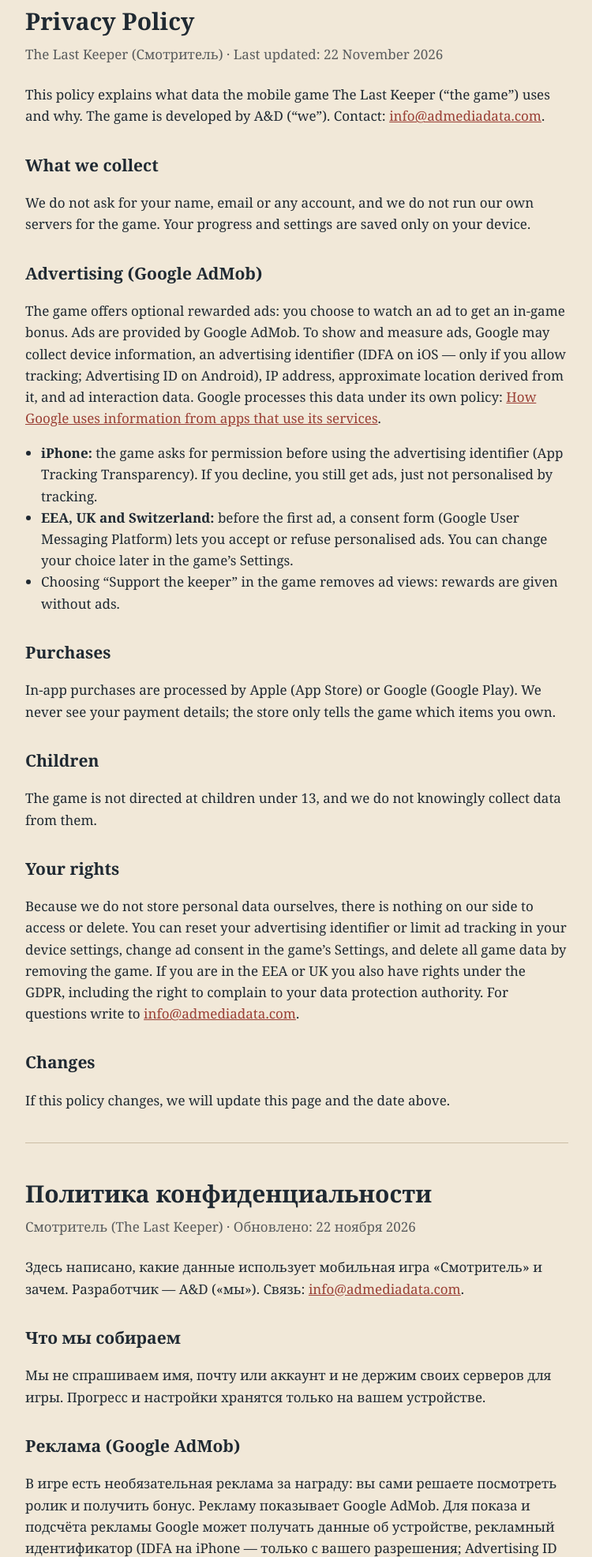
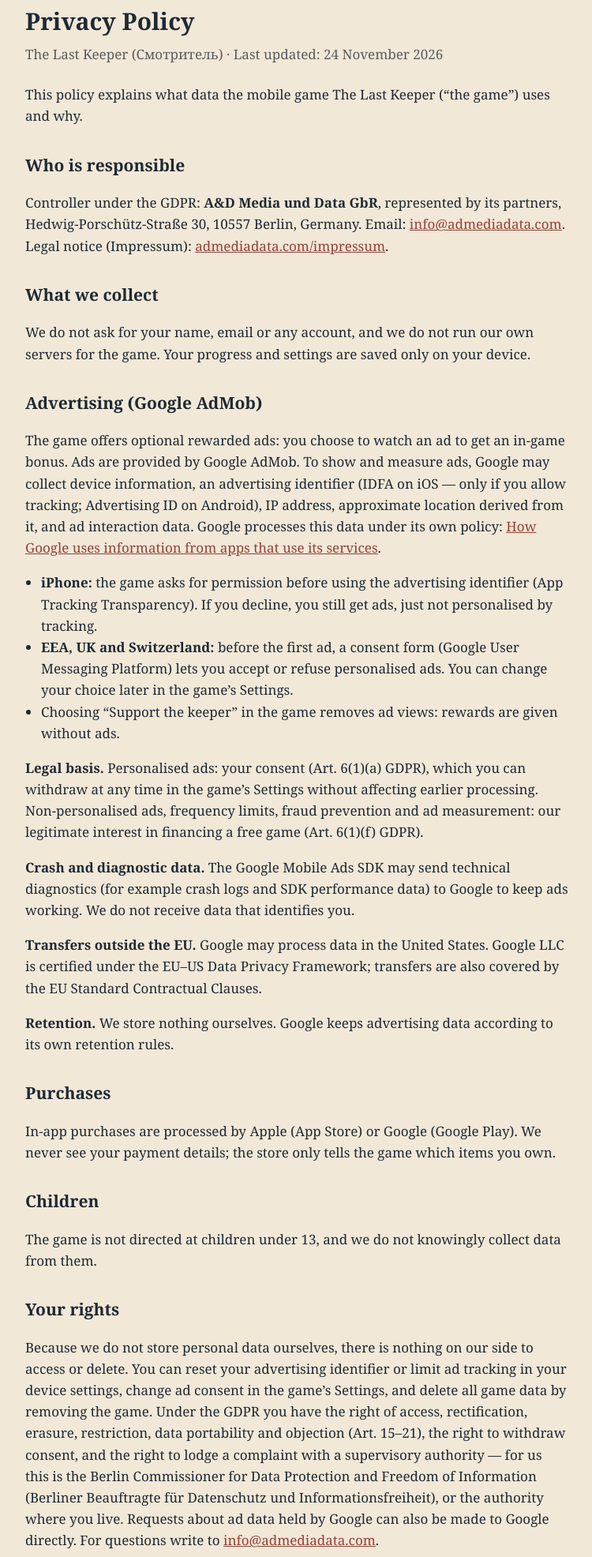
Before and after one commit to R1suku/R1suku.github.io, a plain HTML site: page privacy.html in a window 1280 px wide. Shown: the part 77-2049 px from the top of the page at 79% size, without its empty margins (264-1014 px from the left). Drawn offline with Linux system fonts and the light colour scheme.

Commit message:
Privacy policy: controller and address, GDPR legal bases, transfers, retention, rights
Co-Authored-By: Claude Opus 5.5 <noreply@anthropic.com>

```diff
--- a/privacy.html
+++ b/privacy.html
@@ -1,8 +1,10 @@
 <!doctype html><html lang="en"><head><meta charset="utf-8"><meta name="viewport" content="width=device-width,initial-scale=1">
 <title>Privacy Policy · The Last Keeper</title><link rel="stylesheet" href="style.css"></head><body><main>
 <nav><a href="index.html">The Last Keeper</a><a href="support.html">Support</a><a href="#ru">Русский</a></nav>
-<h1>Privacy Policy</h1><p class="sub">The Last Keeper (Смотритель) · Last updated: 22 November 2026</p>
-<p>This policy explains what data the mobile game The Last Keeper (“the game”) uses and why. The game is developed by A&amp;D (“we”). Contact: <a href="mailto:info@admediadata.com">info@admediadata.com</a>.</p>
+<h1>Privacy Policy</h1><p class="sub">The Last Keeper (Смотритель) · Last updated: 24 November 2026</p>
+<p>This policy explains what data the mobile game The Last Keeper (“the game”) uses and why.</p>
+<h2>Who is responsible</h2>
+<p>Controller under the GDPR: <b>A&amp;D Media und Data GbR</b>, represented by its partners, Hedwig-Porschütz-Straße 30, 10557 Berlin, Germany. Email: <a href="mailto:info@admediadata.com">info@admediadata.com</a>. Legal notice (Impressum): <a href="https://admediadata.com/impressum">admediadata.com/impressum</a>.</p>
 <h2>What we collect</h2>
 <p>We do not ask for your name, email or any account, and we do not run our own servers for the game. Your progress and settings are saved only on your device.</p>
 <h2>Advertising (Google AdMob)</h2>
@@ -12,17 +14,23 @@
 <li><b>EEA, UK and Switzerland:</b> before the first ad, a consent form (Google User Messaging Platform) lets you accept or refuse personalised ads. You can change your choice later in the game’s Settings.</li>
 <li>Choosing “Support the keeper” in the game removes ad views: rewards are given without ads.</li>
 </ul>
+<p><b>Legal basis.</b> Personalised ads: your consent (Art. 6(1)(a) GDPR), which you can withdraw at any time in the game’s Settings without affecting earlier processing. Non-personalised ads, frequency limits, fraud prevention and ad measurement: our legitimate interest in financing a free game (Art. 6(1)(f) GDPR).</p>
+<p><b>Crash and diagnostic data.</b> The Google Mobile Ads SDK may send technical diagnostics (for example crash logs and SDK performance data) to Google to keep ads working. We do not receive data that identifies you.</p>
+<p><b>Transfers outside the EU.</b> Google may process data in the United States. Google LLC is certified under the EU–US Data Privacy Framework; transfers are also covered by the EU Standard Contractual Clauses.</p>
+<p><b>Retention.</b> We store nothing ourselves. Google keeps advertising data according to its own retention rules.</p>
 <h2>Purchases</h2>
 <p>In-app purchases are processed by Apple (App Store) or Google (Google Play). We never see your payment details; the store only tells the game which items you own.</p>
 <h2>Children</h2>
 <p>The game is not directed at children under 13, and we do not knowingly collect data from them.</p>
 <h2>Your rights</h2>
-<p>Because we do not store personal data ourselves, there is nothing on our side to access or delete. You can reset your advertising identifier or limit ad tracking in your device settings, change ad consent in the game’s Settings, and delete all game data by removing the game. If you are in the EEA or UK you also have rights under the GDPR, including the right to complain to your data protection authority. For questions write to <a href="mailto:info@admediadata.com">info@admediadata.com</a>.</p>
+<p>Because we do not store personal data ourselves, there is nothing on our side to access or delete. You can reset your advertising identifier or limit ad tracking in your device settings, change ad consent in the game’s Settings, and delete all game data by removing the game. Under the GDPR you have the right of access, rectification, erasure, restriction, data portability and objection (Art. 15–21), the right to withdraw consent, and the right to lodge a complaint with a supervisory authority — for us this is the Berlin Commissioner for Data Protection and Freedom of Information (Berliner Beauftragte für Datenschutz und Informationsfreiheit), or the authority where you live. Requests about ad data held by Google can also be made to Google directly. For questions write to <a href="mailto:info@admediadata.com">info@admediadata.com</a>.</p>
 <h2>Changes</h2>
 <p>If this policy changes, we will update this page and the date above.</p>
 <hr id="ru">
-<h1>Политика конфиденциальности</h1><p class="sub">Смотритель (The Last Keeper) · Обновлено: 22 ноября 2026</p>
-<p>Здесь написано, какие данные использует мобильная игра «Смотритель» и зачем. Разработчик — A&amp;D («мы»). Связь: <a href="mailto:info@admediadata.com">info@admediadata.com</a>.</p>
+<h1>Политика конфиденциальности</h1><p class="sub">Смотритель (The Last Keeper) · Обновлено: 24 ноября 2026</p>
+<p>Здесь написано, какие данные использует мобильная игра «Смотритель» и зачем.</p>
+<h2>Кто отвечает за данные</h2>
+<p>Ответственный по GDPR: <b>A&amp;D Media und Data GbR</b> в лице партнёров, Hedwig-Porschütz-Straße 30, 10557 Berlin, Германия. Email: <a href="mailto:info@admediadata.com">info@admediadata.com</a>. Выходные данные (Impressum): <a href="https://admediadata.com/impressum">admediadata.com/impressum</a>.</p>
 <h2>Что мы собираем</h2>
 <p>Мы не спрашиваем имя, почту или аккаунт и не держим своих серверов для игры. Прогресс и настройки хранятся только на вашем устройстве.</p>
 <h2>Реклама (Google AdMob)</h2>
@@ -32,12 +40,16 @@
 <li><b>ЕЭЗ, Великобритания и Швейцария:</b> перед первой рекламой появится форма согласия (Google User Messaging Platform) — можно согласиться или отказаться от персонализированной рекламы. Выбор можно изменить позже в настройках игры.</li>
 <li>Покупка «Поддержать смотрителя» убирает просмотры рекламы: награды выдаются без роликов.</li>
 </ul>
+<p><b>Правовые основания.</b> Персонализированная реклама — ваше согласие (ст. 6(1)(a) GDPR); его можно в любой момент отозвать в настройках игры, это не влияет на обработку до отзыва. Неперсонализированная реклама, ограничение частоты, защита от мошенничества и подсчёт показов — наш законный интерес в финансировании бесплатной игры (ст. 6(1)(f) GDPR).</p>
+<p><b>Сбои и диагностика.</b> Рекламный SDK Google может отправлять в Google технические данные (например, отчёты о сбоях и о работе SDK), чтобы реклама работала. Мы не получаем данных, по которым можно узнать вас.</p>
+<p><b>Передача за пределы ЕС.</b> Google может обрабатывать данные в США. Google LLC сертифицирована по EU–US Data Privacy Framework; передача также покрыта стандартными договорными условиями ЕС.</p>
+<p><b>Сроки хранения.</b> Сами мы ничего не храним. Google хранит рекламные данные по своим правилам.</p>
 <h2>Покупки</h2>
 <p>Покупки в игре проводят Apple (App Store) или Google (Google Play). Мы не видим платёжных данных; магазин только сообщает игре, какие покупки у вас есть.</p>
 <h2>Дети</h2>
 <p>Игра не предназначена для детей младше 13 лет, и мы сознательно не собираем их данные.</p>
 <h2>Ваши права</h2>
-<p>Мы сами не храним персональные данные, поэтому у нас нечего выдавать или удалять. Сбросить рекламный идентификатор или ограничить отслеживание можно в настройках устройства, изменить согласие на рекламу — в настройках игры, удалить все данные игры — удалив игру. В ЕЭЗ и Великобритании у вас есть права по GDPR, включая право пожаловаться в надзорный орган по защите данных. Вопросы — на <a href="mailto:info@admediadata.com">info@admediadata.com</a>.</p>
+<p>Мы сами не храним персональные данные, поэтому у нас нечего выдавать или удалять. Сбросить рекламный идентификатор или ограничить отслеживание можно в настройках устройства, изменить согласие на рекламу — в настройках игры, удалить все данные игры — удалив игру. По GDPR у вас есть право на доступ, исправление, удаление, ограничение обработки, переносимость данных и возражение (ст. 15–21), право отозвать согласие и право подать жалобу в надзорный орган — для нас это Уполномоченный по защите данных Берлина (Berliner Beauftragte für Datenschutz und Informationsfreiheit) или орган по месту вашего жительства. Запросы о рекламных данных у Google можно направлять и напрямую в Google. Вопросы — на <a href="mailto:info@admediadata.com">info@admediadata.com</a>.</p>
 <h2>Изменения</h2>
 <p>Если политика изменится, мы обновим эту страницу и дату вверху.</p>
 </main></body></html>
```
